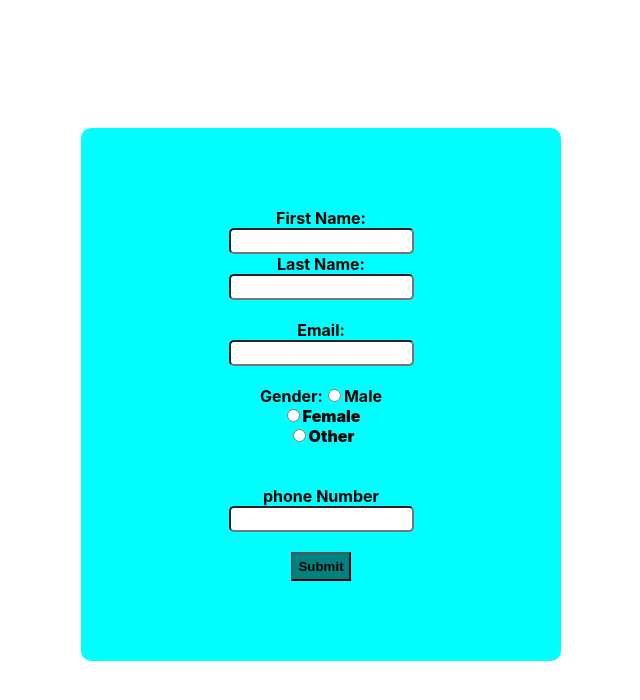
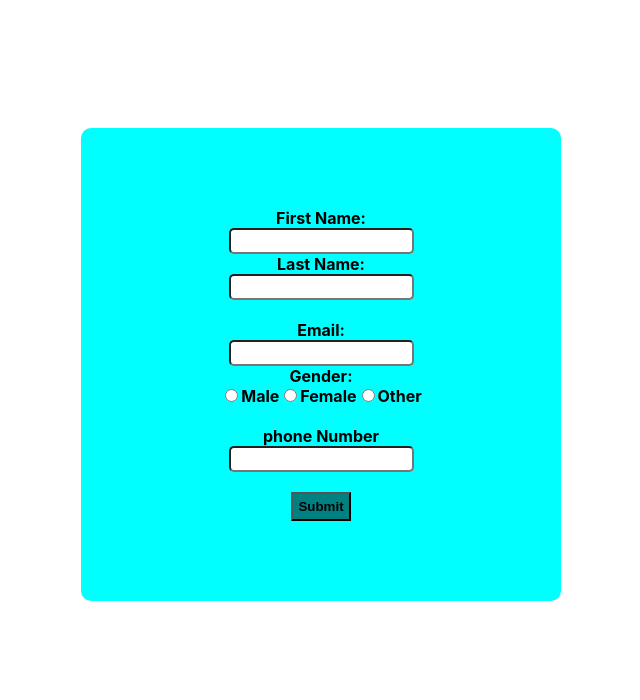
Before and after one commit to Freedom-seven/react-forms, a React (Create React App) app: page / in a window 1280 px wide. Shown: the top 700 px of the page, without its empty margins (399-1039 px from the left). Built offline with nearby package versions, Linux system fonts and the light colour scheme.

Commit message:
remove line break

```diff
--- a/src/App.js
+++ b/src/App.js
@@ -68,9 +68,10 @@ class App extends Component {
               placeholder={this.props.email}
             />
           </label>
-          <br /> <br/>
+          <br />
           <div>
             <label className="classLabel">Gender:</label>
+            <br/>
             <label>
               <input
                 type="radio"
@@ -80,9 +81,7 @@ class App extends Component {
               />
               Male
             </label>
-          </div>
 
-          <div className="form-check">
             <label>
               <input
                 type="radio"
@@ -92,9 +91,6 @@ class App extends Component {
               />
               Female
             </label>
-          </div>
-
-          <div className="form-check">
             <label>
               <input
                 type="radio"
@@ -105,7 +101,6 @@ class App extends Component {
               Other
             </label>
           </div>
-          <br />
           <label className="classLabel">
             {" "}
             <br />
```
